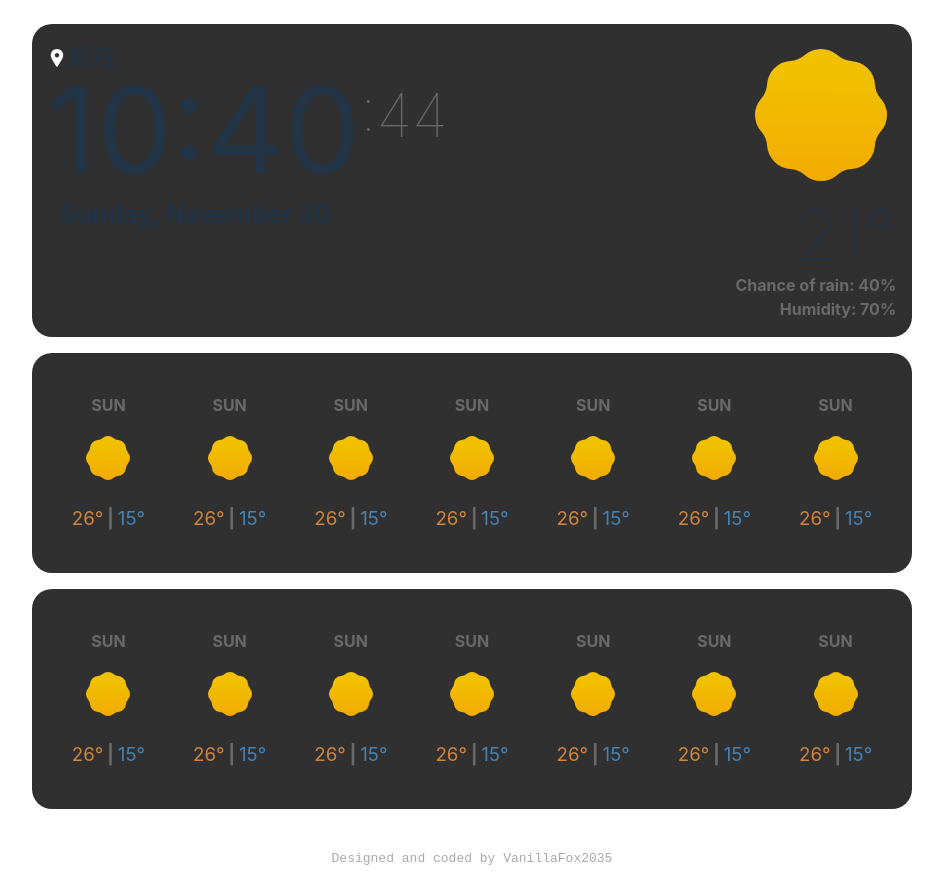
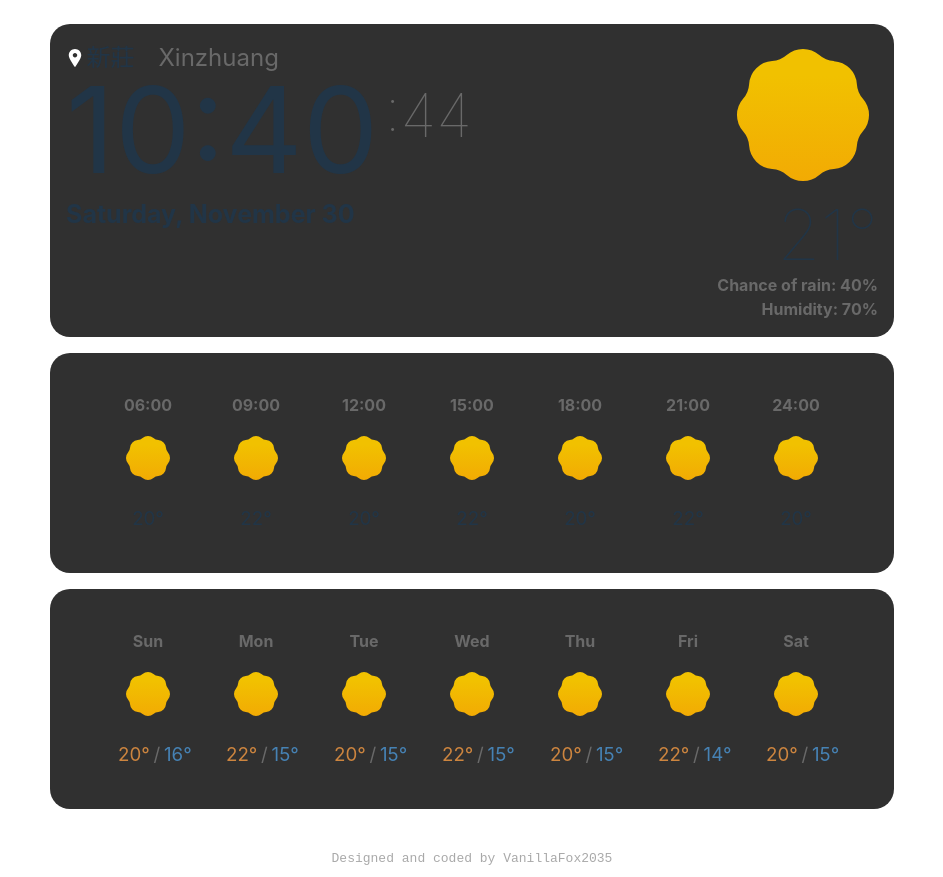
Before and after one commit to VanillaFox2035/weather-app, a React (Vite) app: page / in a window 1280 px wide. Shown: the whole page, without its empty margins (168-1111 px from the left). Built offline with nearby package versions, Linux system fonts and the light colour scheme.

Commit message:
Added interface to weather cards

```diff
--- a/src/App.tsx
+++ b/src/App.tsx
@@ -17,7 +17,7 @@ function App() {
   	return (
     <>
 		<div className="container">
-			<CurrentTile location="新莊" temperature={21} chanceOfRain={40} humidity={70}/>
+			<CurrentTile location="新莊" locationSub="Xinzhuang" temperature={21} chanceOfRain={40} humidity={70}/>
 			<DayTile/>
 			<WeekTile/>
 			<br/>
--- a/src/Controller.ts
+++ b/src/Controller.ts
@@ -1,4 +1,3 @@
-import { controller } from "./App";
 
 export default class Controller
 {
--- a/src/Define.ts
+++ b/src/Define.ts
@@ -1,4 +1,4 @@
-export const DAYS = ["Monday", "Tuesday", "Wednesday", "Thursday", "Friday", "Saturday", "Sunday"];
-export const DAYS_ABBREVIATED = ["Mon", "Tue", "Wed", "Thu", "Fri", "Sat", "Sun"];
+export const DAYS = ["Sunday", "Monday", "Tuesday", "Wednesday", "Thursday", "Friday", "Saturday"];
+export const DAYS_ABBREVIATED = ["Sun", "Mon", "Tue", "Wed", "Thu", "Fri", "Sat"];
 export const MONTHS = ["January", "February", "March", "April", "May", "June", "July", "August", "September", "Octobor", "November", "December"];
 export const MONTHS_ABBREVIATED = ["Jan", "Feb", "Mar", "Apr", "May", "Jun", "Jul", "Aug", "Sep", "Oct", "Nov", "Dev"];
--- a/src/components/CurrentTile.css
+++ b/src/components/CurrentTile.css
@@ -33,12 +33,12 @@
 .location-text-sub
 {
     margin-left: 1em;
+    font-weight: normal;
     color: dimgray;
 }
 
 .current-date
 {
-    margin-left: 0.5em;
     font-size: 25px;
 }
 
@@ -54,6 +54,7 @@
 .current-time-second
 {
     margin: 0em;
+    margin-left: 0.1em;
     margin-top: -0.1em;
     padding: 0em;
     font-weight: lighter;
@@ -70,6 +71,7 @@
 .weather-detail
 {
     color: dimgray;
+    font-weight: bold;
 }
 
 h1
--- a/src/components/DayTile.tsx
+++ b/src/components/DayTile.tsx
@@ -1,22 +1,50 @@
 import "./ForecastTile.css";
-import WeatherCard from "./WeatherCard";
+import WeatherCard, { IWeatherCard } from "./WeatherCard";
 
 interface IDayTile
 {
-
+    weatherCardsDay?: IWeatherCard[]
 }
 
 export default function DayTile(props: IDayTile)
 {
+    const weatherCardsDay = [
+        {
+            "time": "06:00",
+            "tempMain": 20
+        },
+        {
+            "time": "09:00",
+            "tempMain": 22
+        },
+        {
+            "time": "12:00",
+            "tempMain": 20
+        },
+        {
+            "time": "15:00",
+            "tempMain": 22
+        },
+        {
+            "time": "18:00",
+            "tempMain": 20
+        },
+        {
+            "time": "21:00",
+            "tempMain": 22
+        },
+        {
+            "time": "24:00",
+            "tempMain": 20
+        }
+    ];
+
     return (
         <div className="forecast-tile">
-            <WeatherCard/>
-            <WeatherCard/>
-            <WeatherCard/>
-            <WeatherCard/>
-            <WeatherCard/>
-            <WeatherCard/>
-            <WeatherCard/>
+            {
+                weatherCardsDay.map((value) =>
+                    <WeatherCard time={value.time} tempMain={value.tempMain}/>)
+            }
         </div>
     );
 }
--- a/src/components/WeatherCard.css
+++ b/src/components/WeatherCard.css
@@ -1,6 +1,7 @@
 .weather-card
 {
     margin: 0.5em;
+    width: 60px;
     padding: 1em;
 }
 
@@ -31,6 +32,7 @@
 .forecast-temperature-divider
 {
     color: dimgray;
+    font-weight: normal;
     margin-left: 0.2em;
     margin-right: 0.2em;
 }
--- a/src/components/WeatherCard.tsx
+++ b/src/components/WeatherCard.tsx
@@ -1,30 +1,33 @@
 import "./WeatherCard.css";
 import "./WeatherIcon";
-import WeatherIcon from "./WeatherIcon";
+import WeatherIcon, {WeatherType} from "./WeatherIcon";
 
-enum WeatherType
+export interface IWeatherCard
 {
-
-}
-
-interface IWeatherCard
-{
-    //weather: WeatherType;
+    time: string;
+    weather?: WeatherType;
+    tempMain: number;
+    tempSub?: number;
 }
 
 export default function WeatherCard(props: IWeatherCard)
 {
     return (
     <div className="weather-card">
-        <h4 className="forecast-time">SUN</h4>
+        <h4 className="forecast-time">{props.time}</h4>
         <div className="spacing"></div>
         <WeatherIcon/>
         <div className="spacing"></div>
-        <div className="flex-block">
-            <h3 className="forecast-temperature-high">26°</h3>
-            <h3 className="forecast-temperature-divider"> | </h3>
-            <h3 className="forecast-temperature-low">15°</h3>
-        </div>
+        {
+            props.tempSub?
+            <div className="flex-block">
+                <h3 className="forecast-temperature-high">{props.tempMain.toString()}°</h3>
+                <h3 className="forecast-temperature-divider">/</h3>
+                <h3 className="forecast-temperature-low">{props.tempSub.toString()}°</h3>
+            </div>
+            :
+            <h3 className="forecast-temperature">{props.tempMain}°</h3>
+        }
     </div>
     );
 }
--- a/src/components/WeatherIcon.tsx
+++ b/src/components/WeatherIcon.tsx
@@ -1,8 +1,14 @@
 import "./WeatherIcon.css";
+
+export enum WeatherType
+{
+
+}
 
 interface IWeatherIcon
 {
     width?: string;
+    weather?: WeatherType;
 }
 
 export default function WeatherIcon(props: IWeatherIcon)
--- a/src/components/WeekTile.tsx
+++ b/src/components/WeekTile.tsx
@@ -1,22 +1,57 @@
 import "./ForecastTile.css";
-import WeatherCard from "./WeatherCard";
+import WeatherCard, { IWeatherCard } from "./WeatherCard";
 
 interface IWeekTile
 {
-
+    weatherCardsDay?: IWeatherCard[]
 }
 
 export default function WeekTile(props: IWeekTile)
 {
+    const weatherCardsWeek = [
+        {
+            "time": "Sun",
+            "tempMain": 20,
+            "tempSub": 16
+        },
+        {
+            "time": "Mon",
+            "tempMain": 22,
+            "tempSub": 15
+        },
+        {
+            "time": "Tue",
+            "tempMain": 20,
+            "tempSub": 15
+        },
+        {
+            "time": "Wed",
+            "tempMain": 22,
+            "tempSub": 15
+        },
+        {
+            "time": "Thu",
+            "tempMain": 20,
+            "tempSub": 15
+        },
+        {
+            "time": "Fri",
+            "tempMain": 22,
+            "tempSub": 14
+        },
+        {
+            "time": "Sat",
+            "tempMain": 20,
+            "tempSub": 15
+        }
+    ];
+
     return (
         <div className="forecast-tile">
-            <WeatherCard/>
-            <WeatherCard/>
-            <WeatherCard/>
-            <WeatherCard/>
-            <WeatherCard/>
-            <WeatherCard/>
-            <WeatherCard/>
+            {
+                weatherCardsWeek.map((value) =>
+                <WeatherCard time={value.time} tempMain={value.tempMain} tempSub={value.tempSub}/>)
+            }
         </div>
     );
 }
```
